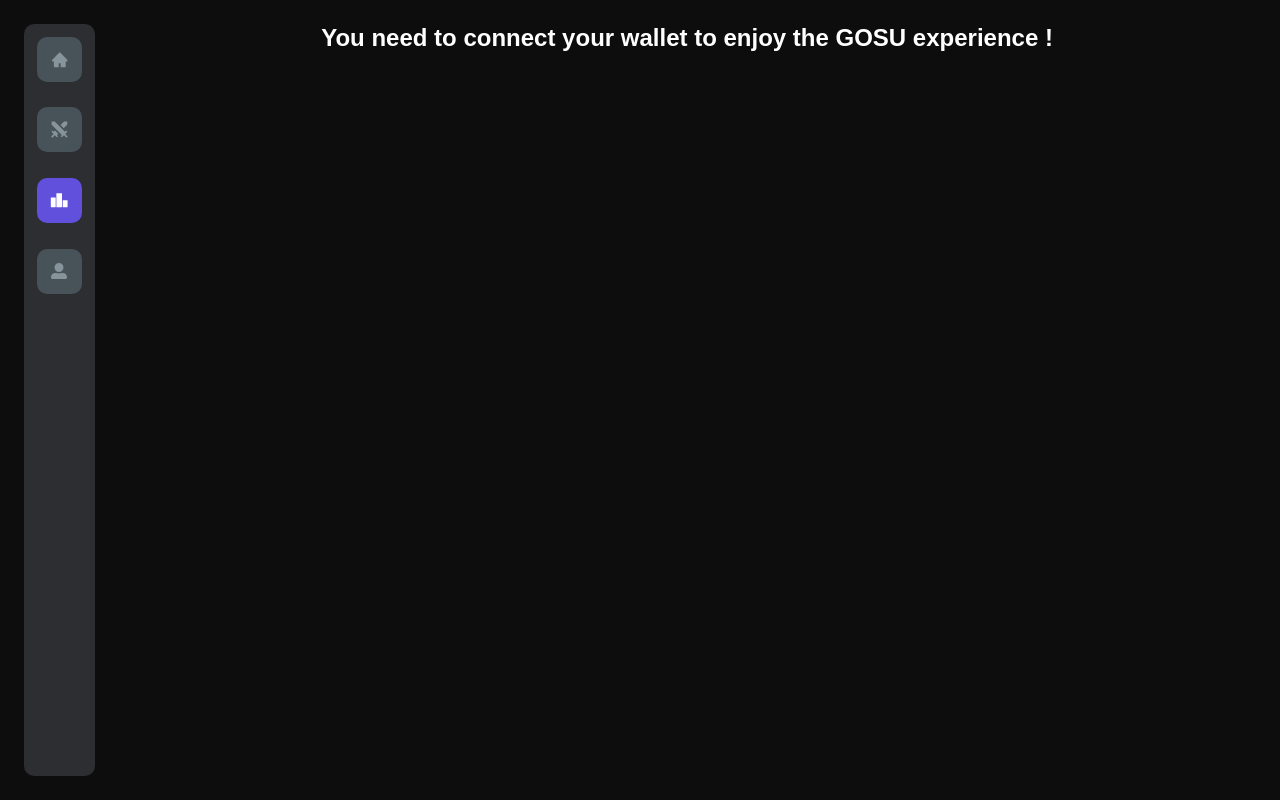
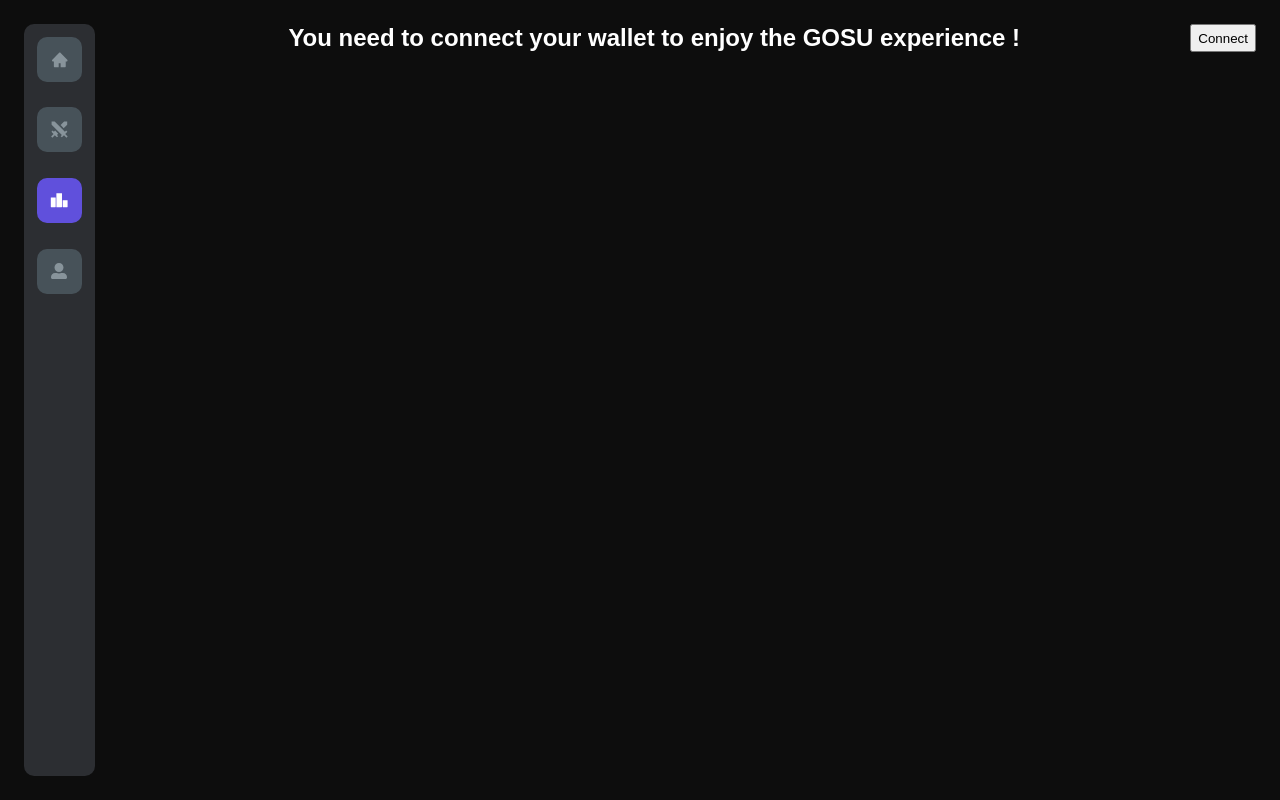
Before and after one commit to gosu-gg/monorepo, a React (Vite) app in the folder frontend/: page /battle in a window 1280 px wide. Built offline with nearby package versions, Linux system fonts and the light colour scheme.

Commit message:
changed title of the page

```diff
--- a/frontend/index.html
+++ b/frontend/index.html
@@ -12,7 +12,7 @@
       href="https://fonts.googleapis.com/icon?family=Material+Icons"
     />
     <meta name="viewport" content="width=device-width, initial-scale=1.0" />
-    <title>Vite App</title>
+    <title>GOSU</title>
   </head>
   <body>
     <div id="root"></div>
--- a/frontend/src/components/Page.tsx
+++ b/frontend/src/components/Page.tsx
@@ -17,6 +17,7 @@ export default function Page(props: Props) {
           <NotConnectedTitle>
             You need to connect your wallet to enjoy the GOSU experience !
           </NotConnectedTitle>
+          <button>Connect</button>
         </NotConnectedContainer>
       )}
     </SPageContainer>
```
